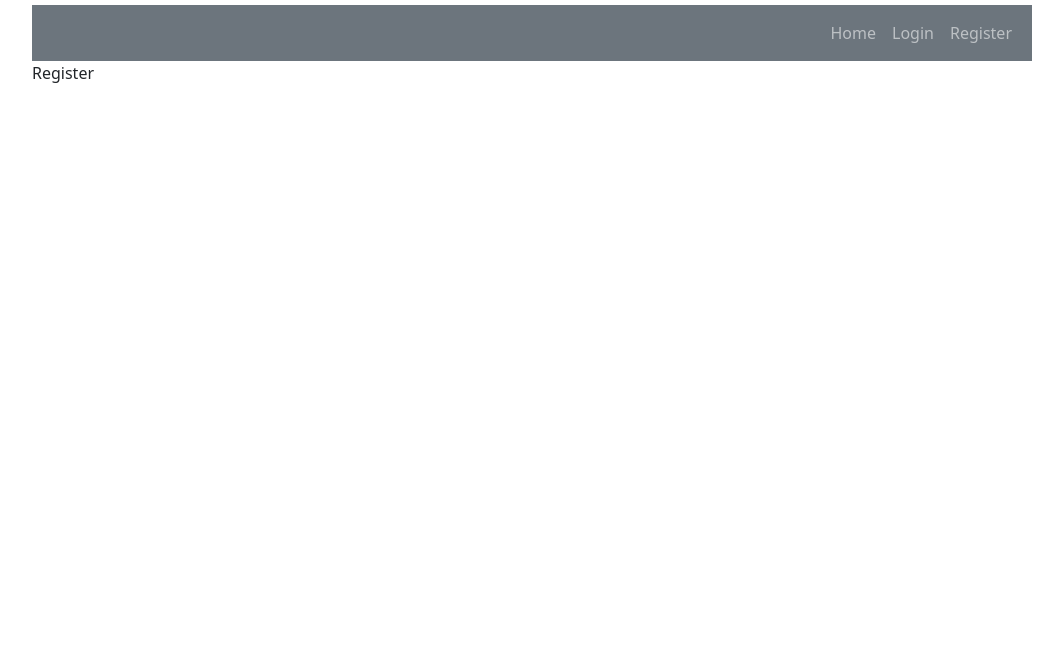
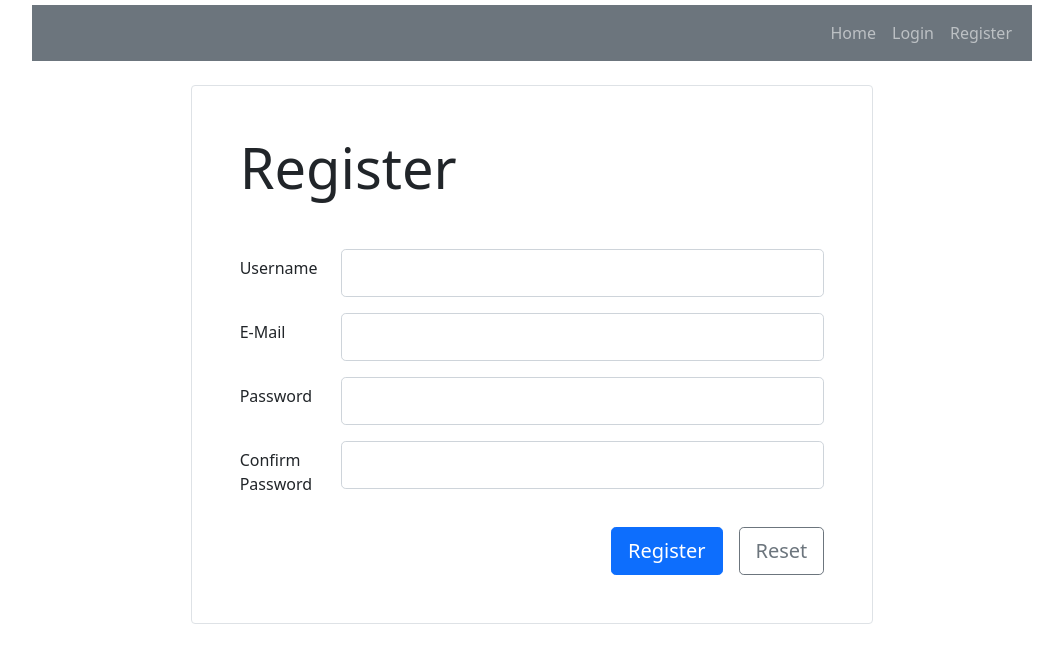
Before and after one commit to tratchapong/lab01-jwt-react, a React (Create React App) app: page /register in a window 1280 px wide. Shown: the top 662 px of the page, without its empty margins (108-1171 px from the left). Built offline with nearby package versions, Linux system fonts and the light colour scheme.

Commit message:
Starter point - Component & Route re01

```diff
--- a/src/components/Login.js
+++ b/src/components/Login.js
@@ -9,11 +9,10 @@ function Login() {
       <form
         className="my-4 col-8 offset-2 border rounded p-5"
         onSubmit={(e) => handleOnSubmit(e)}
-        autoComplete="off"
       >
         <p className="display-4 mb-5">Login</p>
         <div className="form-group row mb-3">
-          <label className="col-sm-2 col-form-label">UserName</label>
+          <label className="col-sm-2 col-form-label">Username</label>
           <div className="col-sm-10">
             <input
               type="text"
@@ -21,16 +20,15 @@ function Login() {
               className="form-control form-control-lg"
               defaultValue={""}
               onChange={handleOnChange}
-              value
             />
           </div>
         </div>
         <div className="form-group row mb-3">
-          <label className="col-sm-2 col-form-label">Phone</label>
+          <label className="col-sm-2 col-form-label">Password</label>
           <div className="col-sm-10">
             <input
-              type="text"
-              name="phone"
+              type="password"
+              name="password"
               className="form-control form-control-lg"
               defaultValue={""}
               onChange={(e) => handleOnChange(e)}
--- a/src/components/Register.js
+++ b/src/components/Register.js
@@ -1,11 +1,74 @@
 import React from 'react'
 
 function Register() {
+  const handleOnSubmit = (e) => {};
+
+  const handleOnChange = (e) => {};
   return (
-    <div>
-      Register
+    <div className="row">
+      <form
+        className="my-4 col-8 offset-2 border rounded p-5"
+        onSubmit={(e) => handleOnSubmit(e)}
+      >
+        <p className="display-4 mb-5">Register</p>
+        <div className="form-group row mb-3">
+          <label className="col-sm-2 col-form-label">Username</label>
+          <div className="col-sm-10">
+            <input
+              type="text"
+              name="username"
+              className="form-control form-control-lg"
+              onChange={handleOnChange}
+            />
+          </div>
+        </div>
+        <div className="form-group row mb-3">
+          <label className="col-sm-2 col-form-label">E-Mail</label>
+          <div className="col-sm-10">
+            <input
+              type="text"
+              name="email"
+              className="form-control form-control-lg"
+              onChange={handleOnChange}
+            />
+          </div>
+        </div>
+        <div className="form-group row mb-3">
+          <label className="col-sm-2 col-form-label">Password</label>
+          <div className="col-sm-10">
+            <input
+              type="password"
+              name="password"
+              className="form-control form-control-lg"
+              onChange={(e) => handleOnChange(e)}
+            />
+          </div>
+        </div>
+        <div className="form-group row mb-3">
+          <label className="col-sm-2 col-form-label">Confirm Password</label>
+          <div className="col-sm-10">
+            <input
+              type="password"
+              name="confirmPassword"
+              className="form-control form-control-lg"
+              onChange={(e) => handleOnChange(e)}
+            />
+          </div>
+        </div>
+        <div className="d-flex justify-content-end mt-4">
+          <button type="submit" className="btn btn-primary btn-lg">
+            Register
+          </button>
+          <button
+            type="reset"
+            className="btn btn-outline-secondary btn-lg ms-3"
+          >
+            Reset
+          </button>
+        </div>
+      </form>
     </div>
-  )
+  );
 }
 
 export default Register
```
